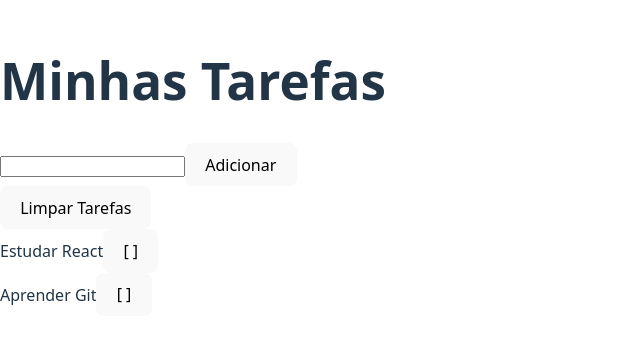
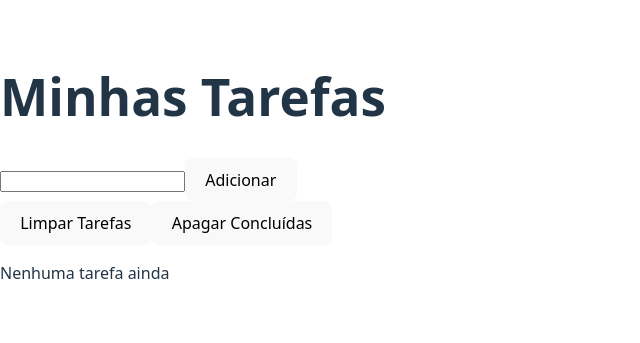
Before and after one commit to SrCalabresoM/Aprendizado-De-React-Utilizando-IA, a React (Vite) app: page / in a window 1280 px wide. Shown: the part 233-576 px from the top of the page, without its empty margins (0-640 px from the left). Built offline with nearby package versions, Linux system fonts and the light colour scheme.

Commit message:
Aula 5 - useEffect e LocalStorage

```diff
--- a/src/App.jsx
+++ b/src/App.jsx
@@ -1,12 +1,17 @@
-import { useState } from "react";
+import { useState, useEffect } from "react";
 import ListaTarefas from "./components/ListaTarefas";
 import FormTarefa from "./components/FormTarefa";
 
 function App() {
-  const [tarefas, setTarefas] = useState([
-    { texto: "Estudar React", concluida: false },
-    { texto: "Aprender Git", concluida: false }
-  ]);
+
+  const [tarefas, setTarefas] = useState(() => {
+  const salvas = localStorage.getItem("tarefas");
+  return salvas ? JSON.parse(salvas) : [];
+});
+
+  useEffect(() => {
+  localStorage.setItem("tarefas", JSON.stringify(tarefas));
+}, [tarefas]);
 
   const [novaTarefa, setNovaTarefa] = useState("");
 
@@ -23,6 +28,11 @@ function App() {
 
     setTarefas(novasTarefas);
   }
+
+function apagarConcluidas() {
+  setTarefas(tarefas.filter(t => !t.concluida));
+}
+
 
   function adicionarTarefa() {
     if (novaTarefa.trim() === "") return;
@@ -52,6 +62,7 @@ function App() {
       />
 
       <button onClick={limparTarefas}>Limpar Tarefas</button>
+      <button onClick={apagarConcluidas}>Apagar Concluídas</button>
 
       <ListaTarefas
         tarefas={tarefas}
```
